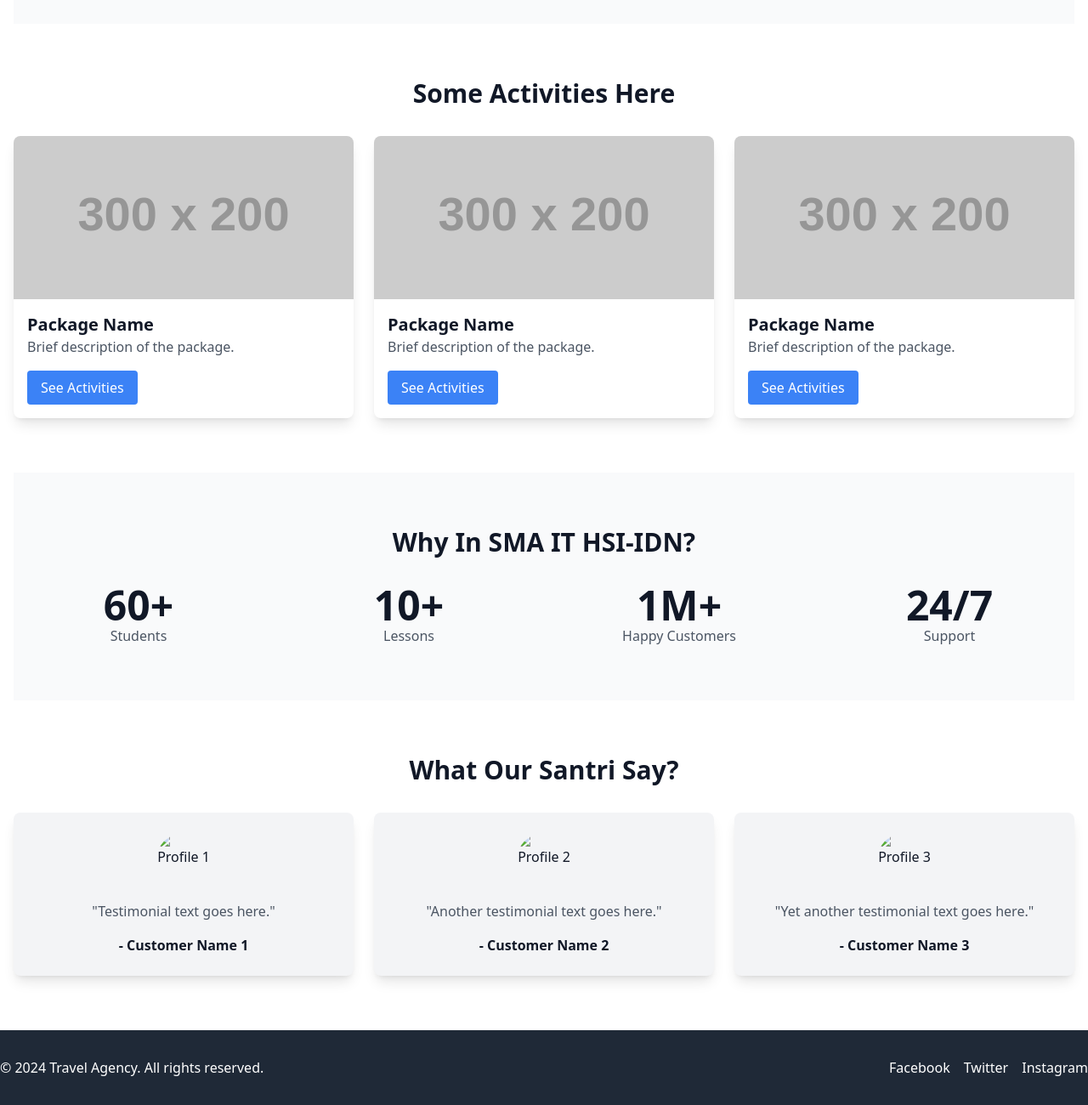
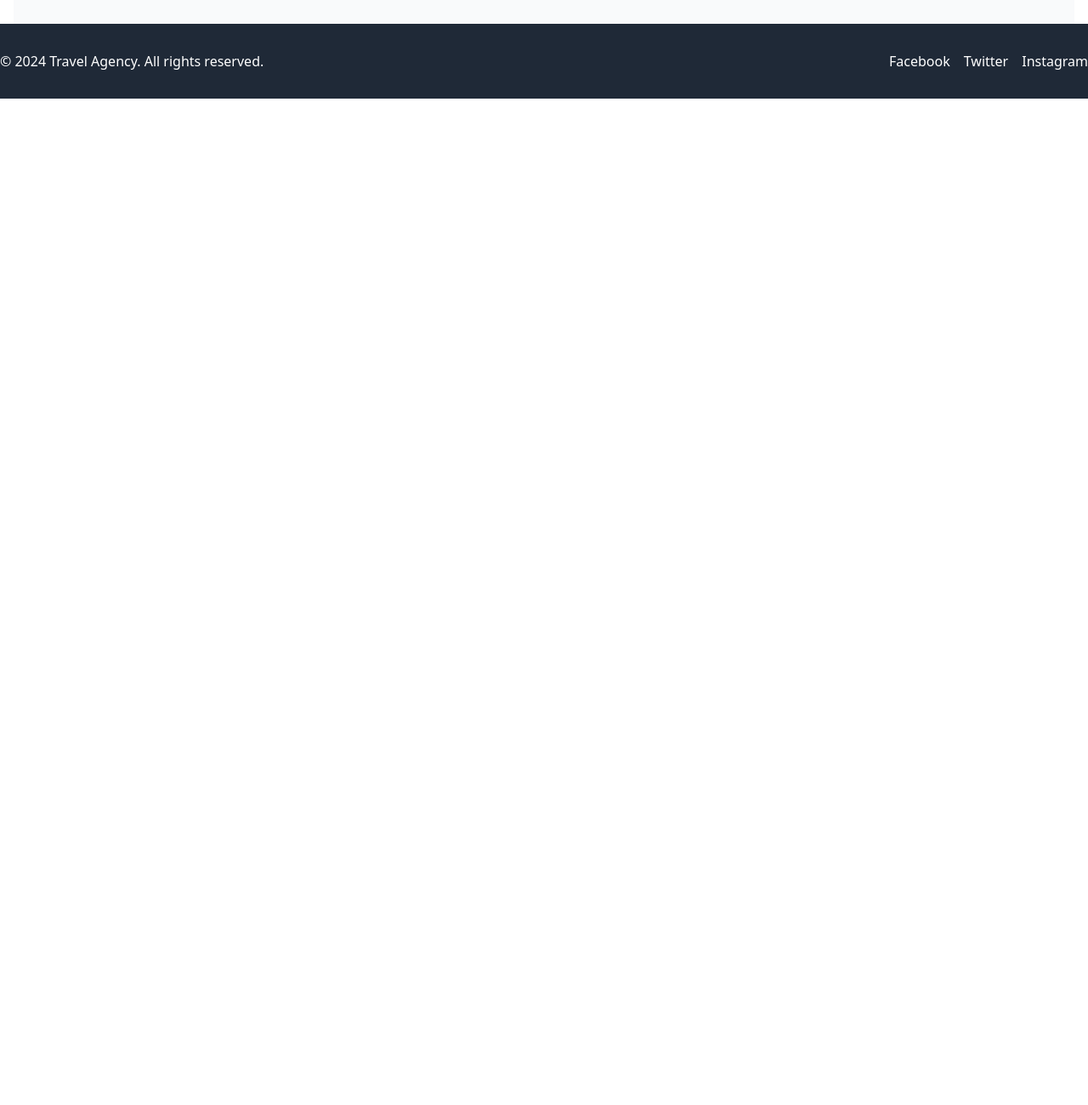
Before and after one commit to mjafrr/slicing.webschool, a website: page index.html in a window 1280 px wide. Shown: the part 1268-2568 px from the top of the page at 85% size. After the commit the page ends 1384 px from the top, so only its background shows below. Drawn offline with Linux system fonts and the light colour scheme; placeholder pictures from the web are drawn by us.

Commit message:
first commit

```diff
--- a/index.html
+++ b/index.html
@@ -1,3 +1,11 @@
+<!DOCTYPE html>
+<html lang="en">
+  <head>
+    <meta charset="UTF-8" />
+    <meta name="viewport" content="width=device-width, initial-scale=1.0" />
+    <title>Document</title>
+  </head>
+  <body>
     <!DOCTYPE html>
     <html lang="en">
       <head>
@@ -228,131 +236,7 @@
               </div>
             </div>
           </section>
-
-      <!-- Package Section -->
-      <section class="py-16 bg-white">
-        <div class="container mx-auto">
-          <h2 class="text-3xl font-bold text-center mb-8">
-            Some Activities Here
-          </h2>
-          <div class="grid grid-cols-1 sm:grid-cols-2 md:grid-cols-3 gap-6">
-            <!-- Repeat this block for each package -->
-            <div class="bg-white rounded-lg shadow-lg overflow-hidden">
-              <img
-                src="https://via.placeholder.com/300x200"
-                alt="Package"
-                class="w-full h-48 object-cover"
-              />
-              <div class="p-4">
-                <h3 class="text-xl font-semibold">Package Name</h3>
-                <p class="text-gray-600">Brief description of the package.</p>
-                <button class="mt-4 bg-blue-500 text-white py-2 px-4 rounded">
-                  See Activities
-                </button>
         </div>
-            </div>
-            <div class="bg-white rounded-lg shadow-lg overflow-hidden">
-              <img
-                src="https://via.placeholder.com/300x200"
-                alt="Package"
-                class="w-full h-48 object-cover"
-              />
-              <div class="p-4">
-                <h3 class="text-xl font-semibold">Package Name</h3>
-                <p class="text-gray-600">Brief description of the package.</p>
-                <button class="mt-4 bg-blue-500 text-white py-2 px-4 rounded">
-                  See Activities
-                </button>
-              </div>
-            </div>
-            <div class="bg-white rounded-lg shadow-lg overflow-hidden">
-              <img
-                src="https://via.placeholder.com/300x200"
-                alt="Package"
-                class="w-full h-48 object-cover"
-              />
-              <div class="p-4">
-                <h3 class="text-xl font-semibold">Package Name</h3>
-                <p class="text-gray-600">Brief description of the package.</p>
-                <button class="mt-4 bg-blue-500 text-white py-2 px-4 rounded">
-                  See Activities
-                </button>
-              </div>
-            </div>
-            <!-- End of block -->
-          </div>
-        </div>
-      </section>
-
-      <!-- Statistics Section -->
-      <section class="py-16 bg-gray-50">
-        <div class="container mx-auto text-center">
-          <h2 class="text-3xl font-bold mb-8">Why In SMA IT HSI-IDN?</h2>
-          <div class="grid grid-cols-1 sm:grid-cols-2 md:grid-cols-4 gap-6">
-            <div>
-              <p class="text-5xl font-bold">60+</p>
-              <p class="text-gray-600">Students</p>
-            </div>
-            <div>
-              <p class="text-5xl font-bold">10+</p>
-              <p class="text-gray-600">Lessons</p>
-            </div>
-            <div>
-              <p class="text-5xl font-bold">1M+</p>
-              <p class="text-gray-600">Happy Customers</p>
-            </div>
-            <div>
-              <p class="text-5xl font-bold">24/7</p>
-              <p class="text-gray-600">Support</p>
-            </div>
-          </div>
-        </div>
-      </section>
-
-      <!-- Testimonial Section -->
-      <section class="py-16 bg-white">
-        <div class="container mx-auto text-center">
-          <h2 class="text-3xl font-bold mb-8">What Our Santri Say?</h2>
-          <div class="grid grid-cols-1 sm:grid-cols-2 md:grid-cols-3 gap-6">
-            <!-- Repeat this block for each testimonial -->
-            <div class="bg-gray-100 p-6 rounded-lg shadow-lg">
-              <img
-                src="path/to/profile1.jpg"
-                alt="Profile 1"
-                class="w-16 h-16 rounded-full mx-auto mb-4"
-              />
-              <p class="text-gray-600 mb-4">"Testimonial text goes here."</p>
-              <p class="font-semibold">- Customer Name 1</p>
-            </div>
-            <div class="bg-gray-100 p-6 rounded-lg shadow-lg">
-              <img
-                src="path/to/profile2.jpg"
-                alt="Profile 2"
-                class="w-16 h-16 rounded-full mx-auto mb-4"
-              />
-              <p class="text-gray-600 mb-4">
-                "Another testimonial text goes here."
-              </p>
-              <p class="font-semibold">- Customer Name 2</p>
-            </div>
-            <div class="bg-gray-100 p-6 rounded-lg shadow-lg">
-              <img
-                src="path/to/profile3.jpg"
-                alt="Profile 3"
-                class="w-16 h-16 rounded-full mx-auto mb-4"
-              />
-              <p class="text-gray-600 mb-4">
-                "Yet another testimonial text goes here."
-              </p>
-              <p class="font-semibold">- Customer Name 3</p>
-            </div>
-            <!-- End of block -->
-          </div>
-        </div>
-      </section>
-    </div>
-
-    <!-- Footer Section -->
         <footer class="py-8 bg-gray-800 text-white">
           <div
             class="container mx-auto flex flex-col sm:flex-row justify-between items-center"
@@ -398,3 +282,5 @@
         </script>
       </body>
     </html>
+  </body>
+</html>
```
Also changed, not shown: src/output.css. Lines whose indentation alone changed are shown as unchanged.
